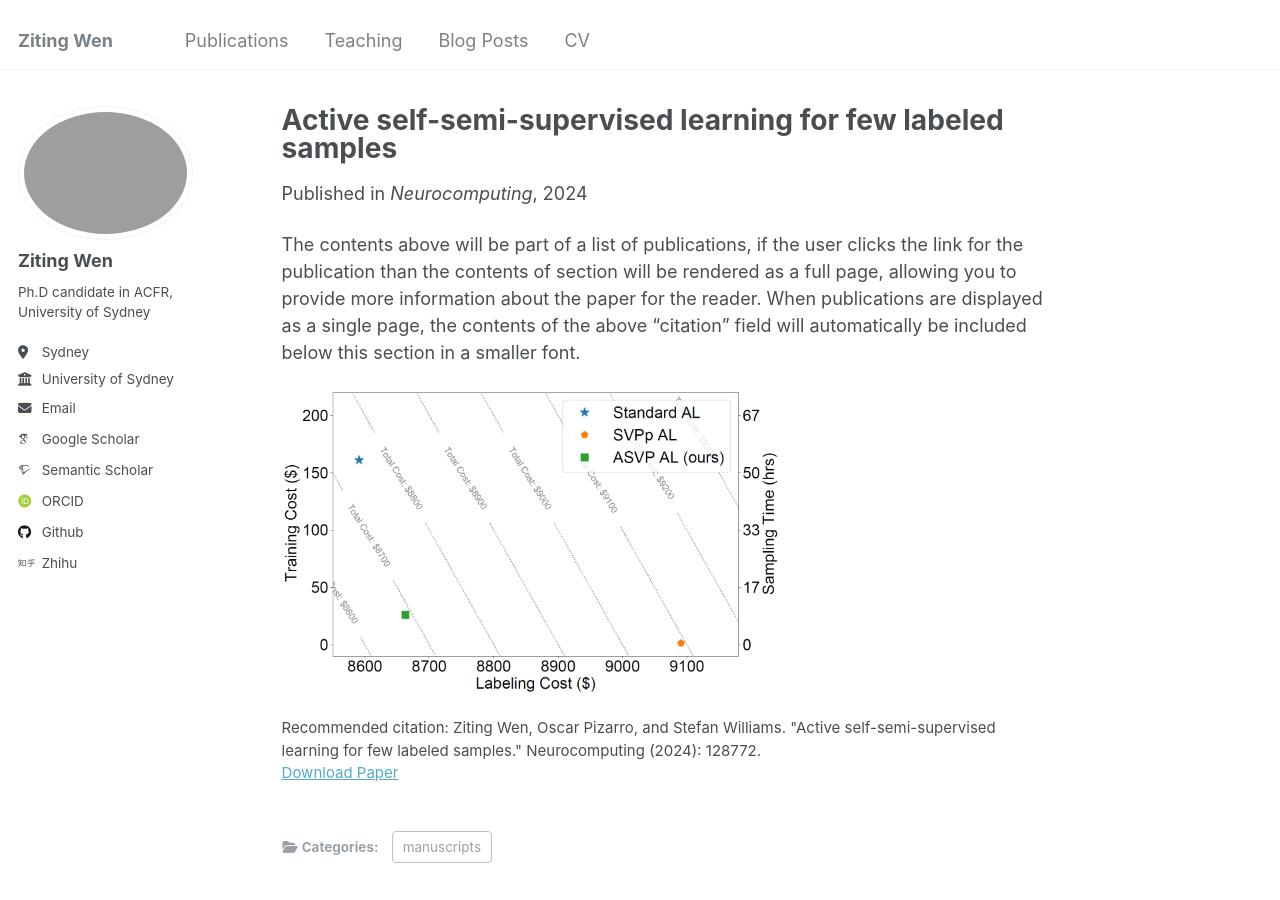
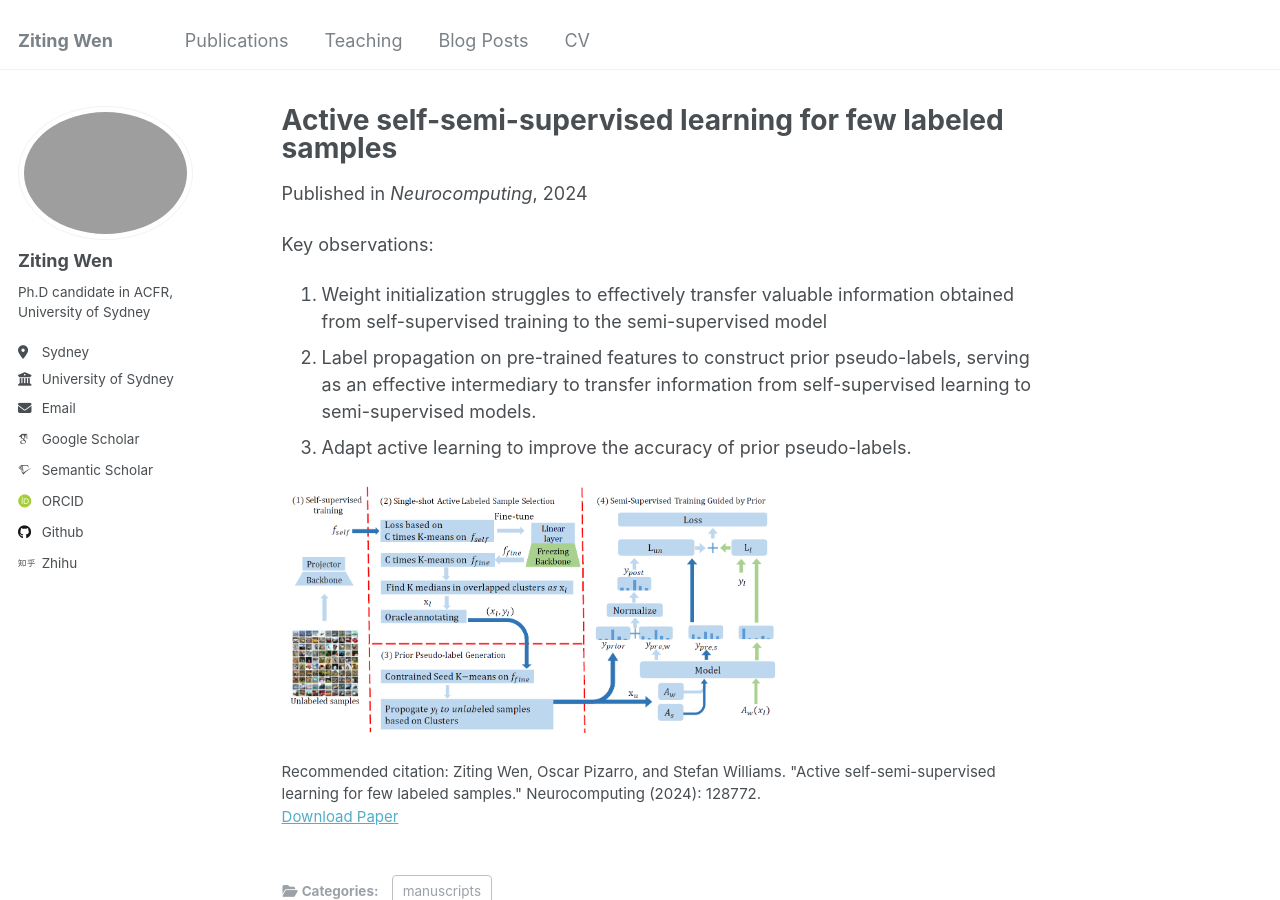
Before and after one commit to ZiTingW/ZiTingW.github.io, a Jekyll site: the page built from _publications/2024-11-19-paper-title-number-1.md, in a window 1280 px wide and 900 px high. Built offline with Jekyll 4.4.1, drawn with Linux system fonts in a browser that asks for light colours; some web fonts are replaced.

Commit message:
Update 2024-11-19-paper-title-number-1.md

```diff
--- a/_publications/2024-11-19-paper-title-number-1.md
+++ b/_publications/2024-11-19-paper-title-number-1.md
@@ -11,6 +11,10 @@ paperurl: 'https://www.sciencedirect.com/science/article/pii/S0925231224015431'
 citation: 'Ziting Wen, Oscar Pizarro, and Stefan Williams. "Active self-semi-supervised learning for few labeled samples." Neurocomputing (2024): 128772.'
 ---
 
-The contents above will be part of a list of publications, if the user clicks the link for the publication than the contents of section will be rendered as a full page, allowing you to provide more information about the paper for the reader. When publications are displayed as a single page, the contents of the above "citation" field will automatically be included below this section in a smaller font.
+Key observations:
 
-<img src="../images/asvp_img.png" alt="Alt text for image" style="width:500px;">
+1.  Weight initialization struggles to effectively transfer valuable information obtained from self-supervised training to the semi-supervised model
+2.  Label propagation on pre-trained features to construct prior pseudo-labels, serving as an effective intermediary to transfer information from self-supervised learning to semi-supervised models.
+3.  Adapt active learning to improve the accuracy of prior pseudo-labels.
+
+<img src="../images/as3l.png" alt="Alt text for image" style="width:500px;">
```
